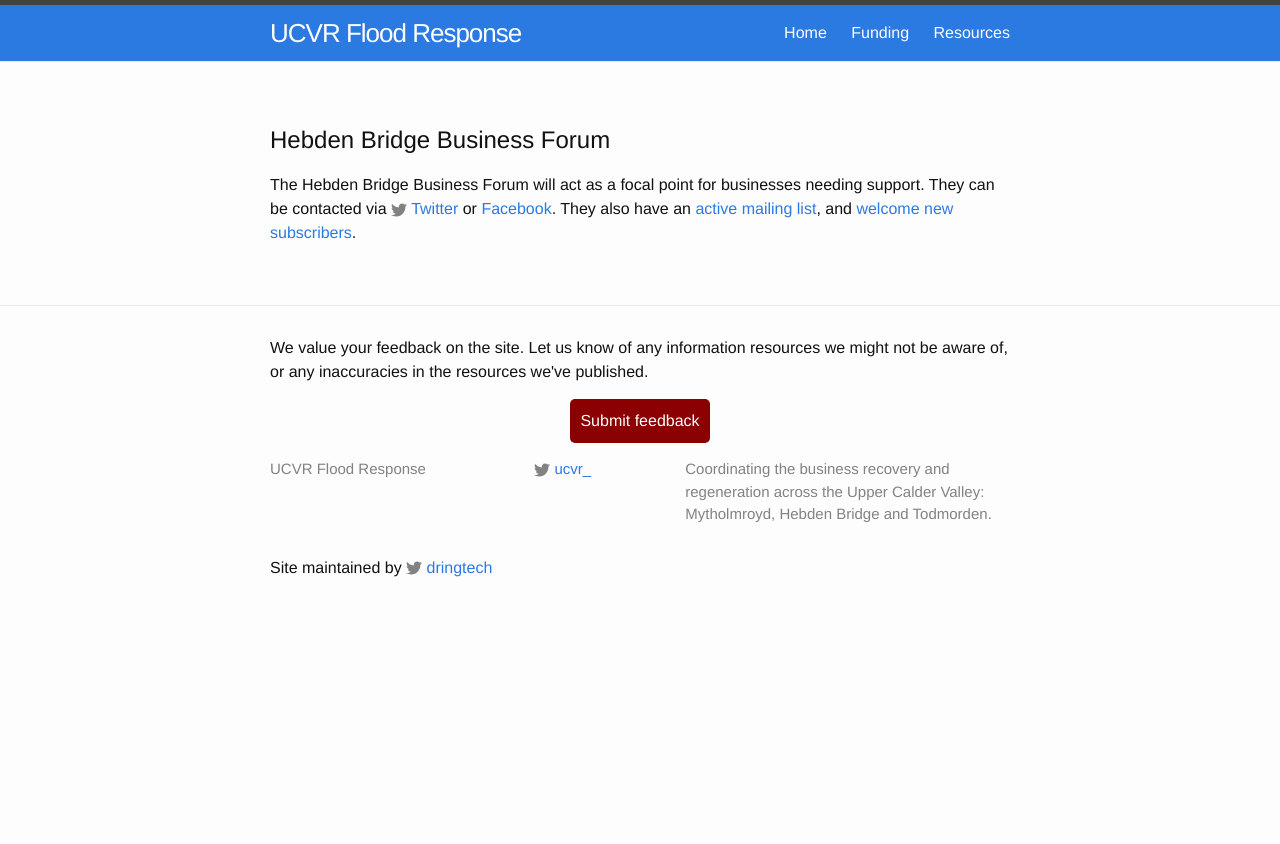
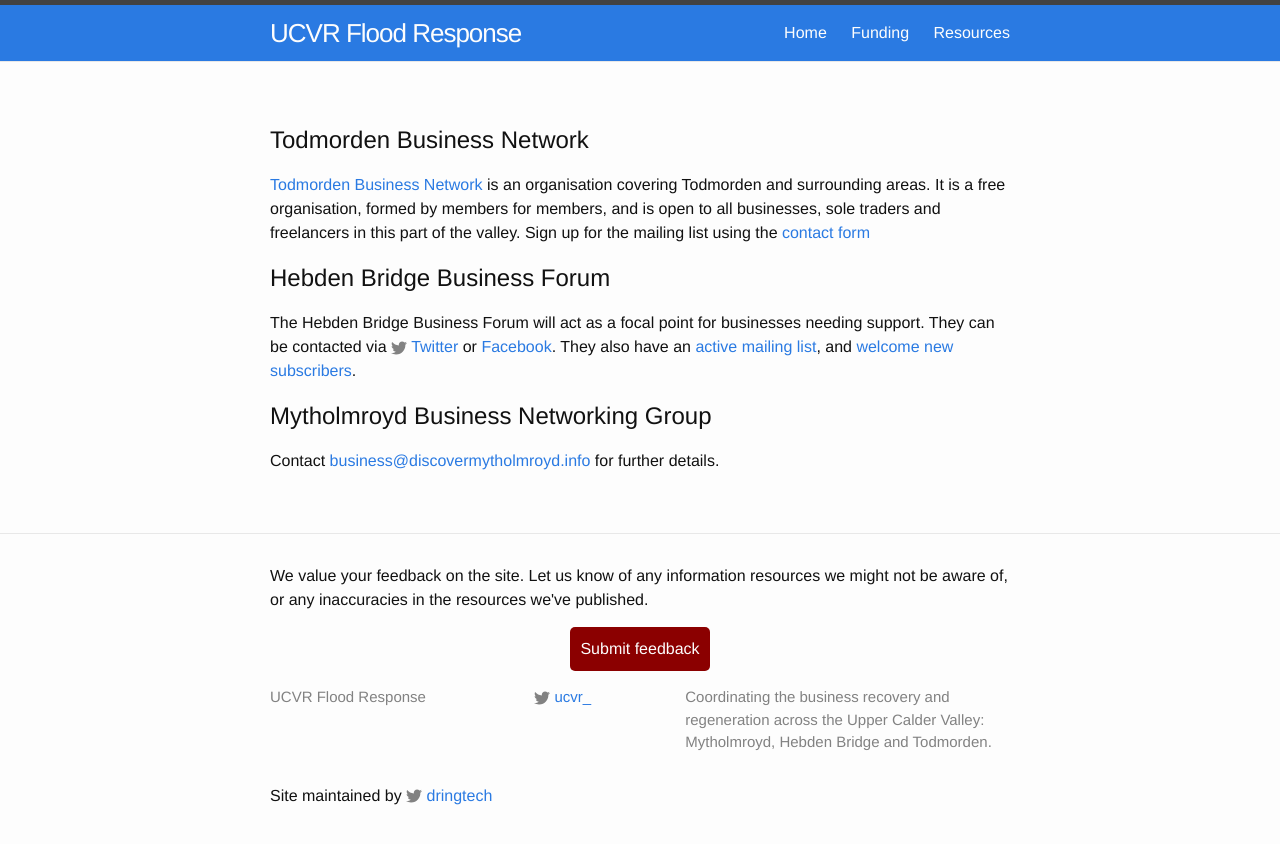
Before and after one commit to dringtech/ucvr-flood-info, a Jekyll site: the page built from resources/organisations.md, in a window 1280 px wide. Shown: the top 844 px of the page. Built offline with Jekyll 4.4.1, drawn with Linux system fonts in a browser that asks for light colours.

Commit message:
Adding new organisations

```diff
--- /dev/null
+++ b/_includes/business/mbng.md
@@ -0,0 +1,3 @@
+# Mytholmroyd Business Networking Group
+
+Contact <business@discovermytholmroyd.info> for further details.
--- /dev/null
+++ b/_includes/business/tbn.md
@@ -0,0 +1,6 @@
+# Todmorden Business Network
+
+[Todmorden Business Network][TBN] is an organisation covering Todmorden and surrounding areas. It is a free organisation, formed by members for members, and is open to all businesses, sole traders and freelancers in this part of the valley. Sign up for the mailing list using the [contact form][CONT]
+
+[TBN]: http://todmordenbusiness.net "Link to Todmorden Business network home"
+[CONT]: http://todmordenbusiness.net/contact-us/
--- a/resources/organisations.md
+++ b/resources/organisations.md
@@ -3,4 +3,8 @@ layout: page
 permalink: /resources/organisations/
 ---
 
+{% include business/tbn.md %}
+
 {% include business/hbbf.md %}
+
+{% include business/mbng.md %}
```
